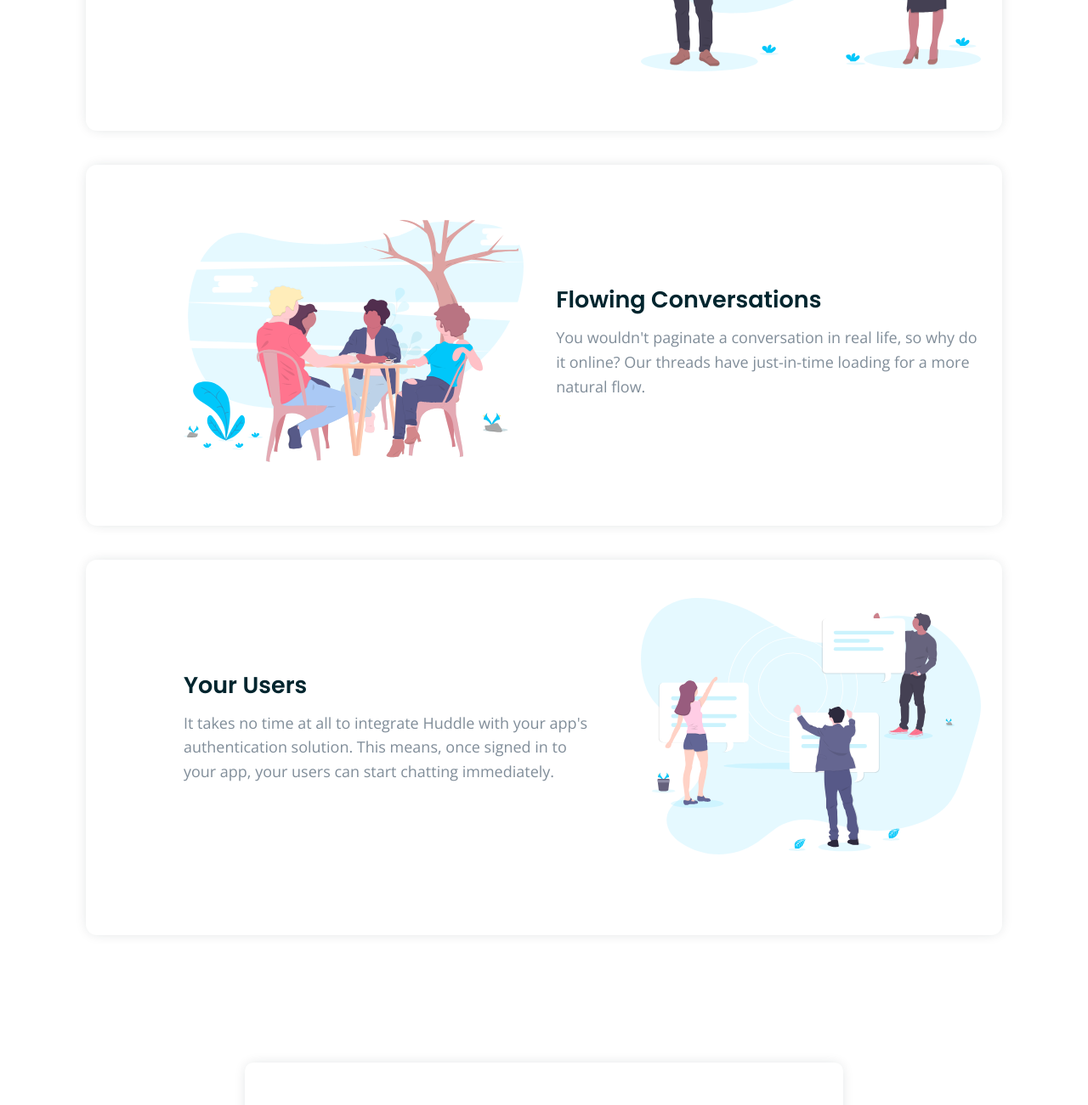
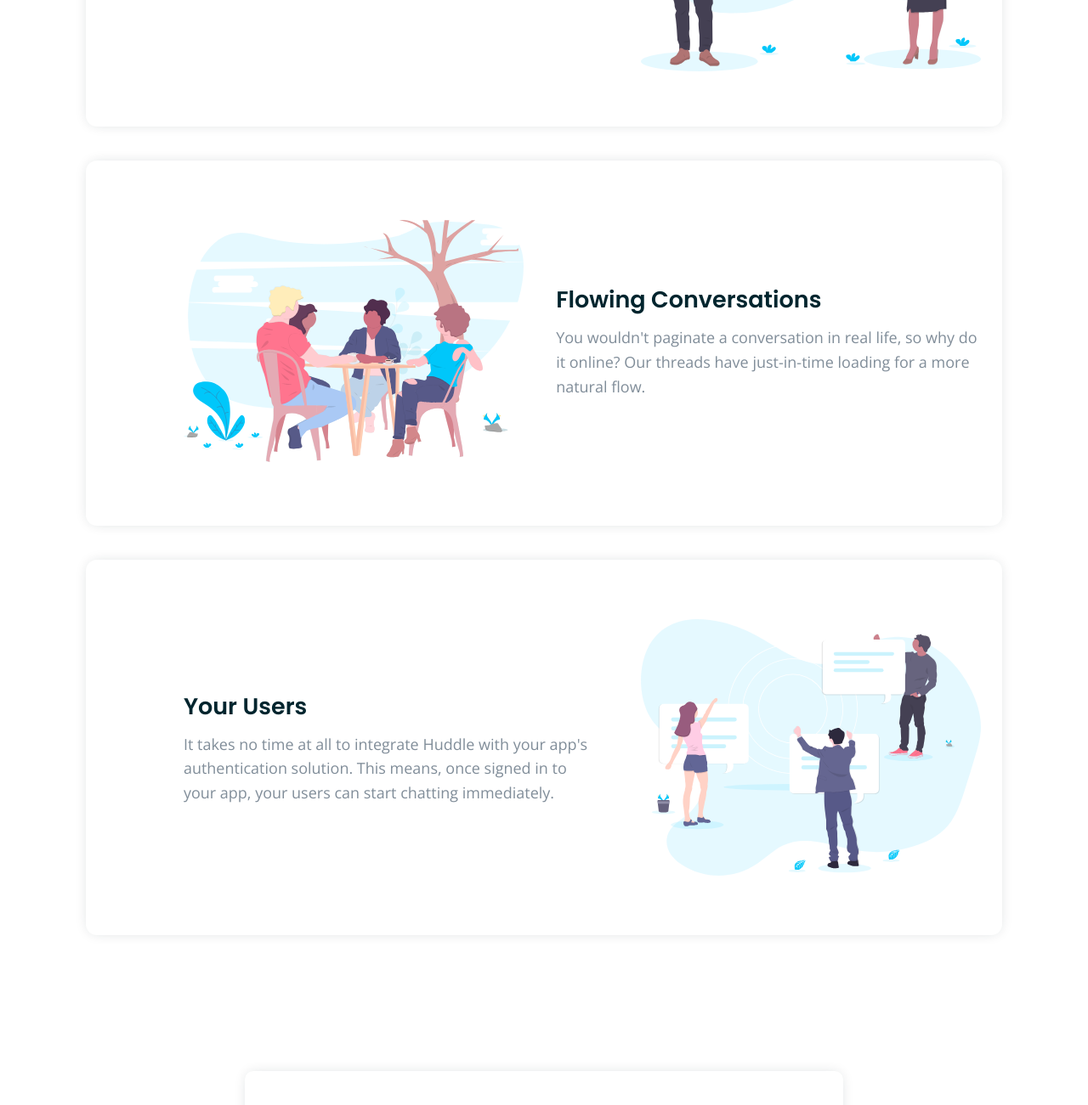
Before and after one commit to AbdulrahmanFE/Challenge_Num_14, a plain HTML site: page index.html in a window 1280 px wide. Shown: the part 1174-2475 px from the top of the page at 85% size. Drawn offline with nearby package versions, Linux system fonts and the light colour scheme.

Commit message:
Making Some Modifieds

```diff
--- a/css/style.css
+++ b/css/style.css
@@ -8,7 +8,7 @@
   --GrayishBlue: hsl(208, 11%, 55%);
   /* Main Section Padding */
   --paddingTopSection: 160px;
-  --paddingTBottomSection: 150px;
+  --paddingTBottomSection: 160px;
   }
 /* Global Rules */
   * {
@@ -202,17 +202,17 @@
     display: flex;
     justify-content: space-between;
     align-items: center;
-    padding: 50px 25px 70px 115px;
+    padding: 50px 25px 65px 115px;
     background-color: #ffffff;
     border-radius: 13px;
     box-shadow: 0px 0px 15px -3px rgb(0 37 46 / 16%);
   }
   @media (min-width: 1250px) {
-    .feature-section .box.box:nth-of-type(2) {
-      padding: 65px 25px 75px 115px;
+    .feature-section .box:nth-of-type(2) {
+      padding: 70px 25px 75px 115px;
     }
-    .feature-section .box.box:nth-of-type(3) {
-      padding: 45px 25px 95px 115px;
+    .feature-section .box:nth-of-type(3) {
+      padding: 70px 25px 70px 115px;
     }
   }
   @media (max-width: 991px) {
```
